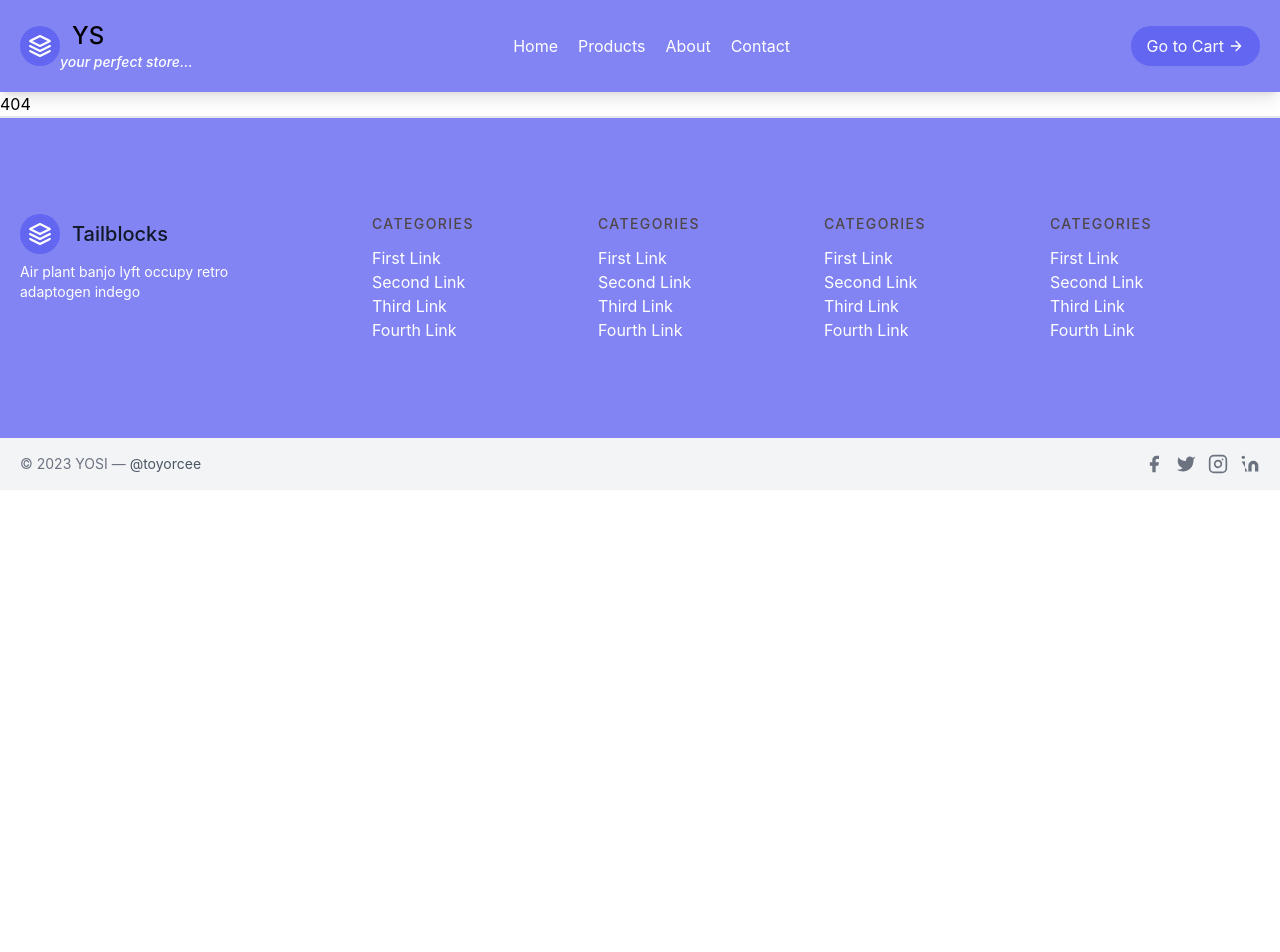
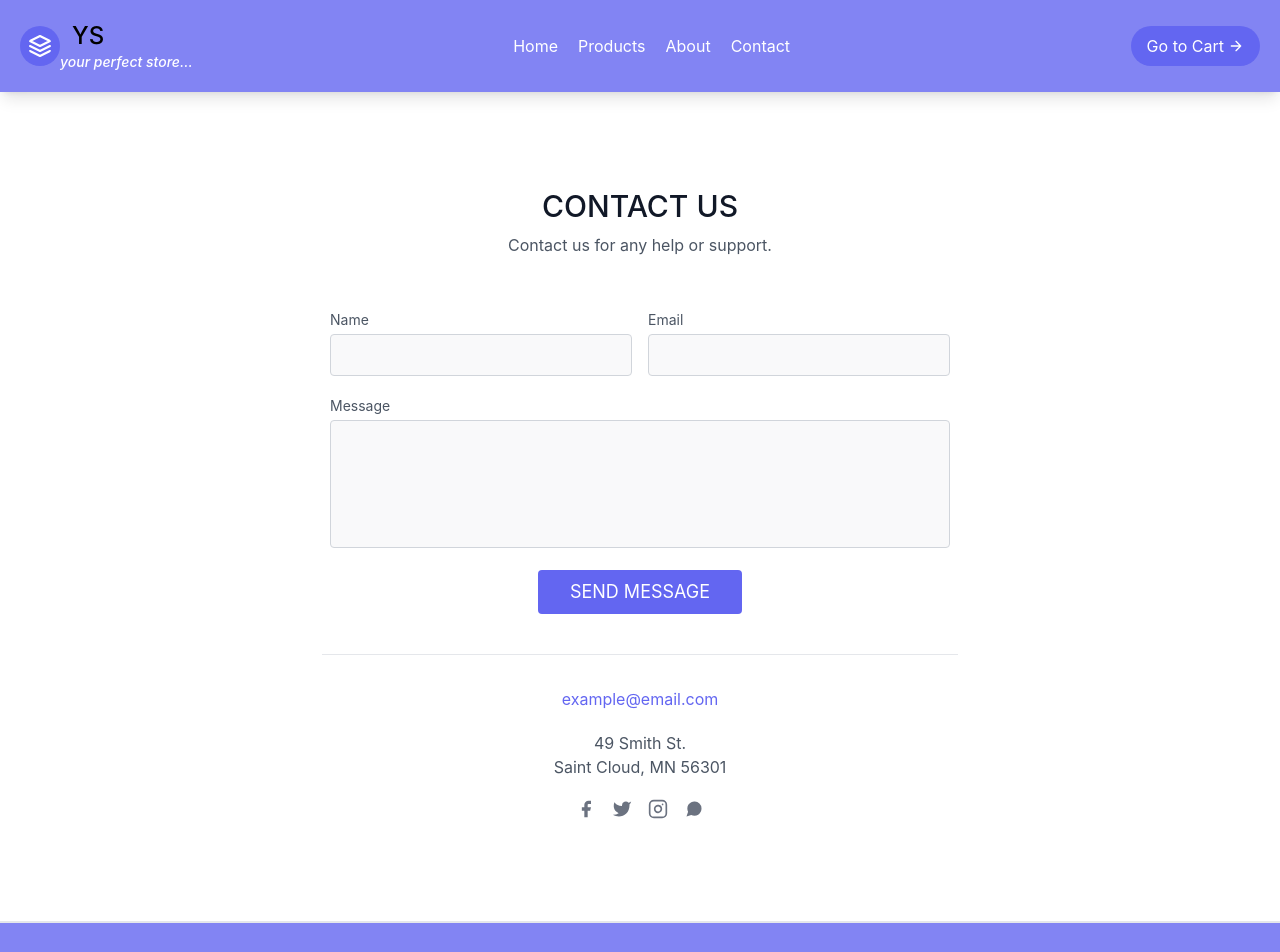
Before and after one commit to toyorcee/Techxtrostore, a React (Create React App) app: page /contact in a window 1280 px wide. Shown: the top 952 px of the page. Before the commit the page ends 800 px from the top, so only its background shows below. Built offline with nearby package versions, Linux system fonts and the light colour scheme.

Commit message:
About & Contact 18th Dec 2023

```diff
--- a/src/App.js
+++ b/src/App.js
@@ -1,27 +1,28 @@
-import './App.css';
-import Footer from './Components/Footer/Footer';
-import Header from './Components/Header/Header';
-import Home from './Modules/Home/Home';
+import "./App.css";
+import Footer from "./Components/Footer/Footer";
+import Header from "./Components/Header/Header";
+import Home from "./Modules/Home/Home";
 import { Routes, Route } from "react-router-dom";
-import Products from './Modules/Products/Products';
-import Product from './Modules/Product/Product';
-import CategoryProducts from './Modules/CategoryProducts/CategoryProducts';
-import Cart from './Modules/Cart/Cart';
-
-
+import Products from "./Modules/Products/Products";
+import Product from "./Modules/Product/Product";
+import CategoryProducts from "./Modules/CategoryProducts/CategoryProducts";
+import Cart from "./Modules/Cart/Cart";
+import About from "./Modules/About/About";
+import Contact from "./Modules/Contact/Contact";
 
 function App() {
   return (
     <div>
       <Header />
-        <Routes>
+      <Routes>
         <Route path="/" element={<Home />} />
         <Route path="/products/:id" element={<Product />} />
-        <Route path="/products" element={<Products/>} />
+        <Route path="/products" element={<Products />} />
         <Route path="/categories/:name" element={<CategoryProducts />} />
         <Route path="/cart" element={<Cart />} />
-        <Route path="/*" element={<div>404</div>} />
-        </Routes>
+        <Route path="/about" element={<About />} />
+        <Route path="/contact" element={<Contact />} />
+      </Routes>
       <Footer />
     </div>
   );
--- /dev/null
+++ b/src/Modules/About/About.jsx
@@ -0,0 +1,60 @@
+import React from "react";
+import aboutimg from "../../Assets/ecommerce-10.webp";
+
+const About = () => {
+  return (
+    <section className="text-gray-600 body-font">
+      <div className="container px-5 py-24 mx-auto flex flex-wrap">
+        <div className="flex flex-wrap -mx-4 mt-auto mb-auto lg:w-1/2 sm:w-2/3 content-start sm:pr-10">
+          <div className="w-full sm:p-4 px-4 mb-6">
+            <h1 className="title-font font-medium text-3xl mb-2 text-gray-900 font-weight: 800">
+              ABOUT US
+            </h1>
+            <div className="leading-relaxed">
+              Lorem ipsum dolor sit amet consectetur adipisicing elit.
+              Praesentium veniam suscipit adipisci voluptatibus nemo! Saepe amet
+              esse, est dignissimos officiis perspiciatis nemo odio quos porro
+              unde, enim recusandae in, et adipisci eius dolore! Quasi officiis
+              impedit animi sapiente atque ex inventore eos, quia unde
+              laboriosam necessitatibus quo facere! Doloribus cumque aliquid
+              voluptatibus, corrupti repellat voluptate.
+            </div>
+          </div>
+          <div className="p-4 sm:w-1/2 lg:w-1/4 w-1/2">
+            <h2 className="title-font font-medium text-3xl text-gray-900">
+              2.7K
+            </h2>
+            <p className="leading-relaxed">Users</p>
+          </div>
+          <div className="p-4 sm:w-1/2 lg:w-1/4 w-1/2">
+            <h2 className="title-font font-medium text-3xl text-gray-900">
+              1.8K
+            </h2>
+            <p className="leading-relaxed">Subscribes</p>
+          </div>
+          <div className="p-4 sm:w-1/2 lg:w-1/4 w-1/2">
+            <h2 className="title-font font-medium text-3xl text-gray-900">
+              450k
+            </h2>
+            <p className="leading-relaxed">Purchases</p>
+          </div>
+          <div className="p-4 sm:w-1/2 lg:w-1/4 w-1/2">
+            <h2 className="title-font font-medium text-3xl text-gray-900">
+              1200
+            </h2>
+            <p className="leading-relaxed">Products</p>
+          </div>
+        </div>
+        <div className="lg:w-1/2 sm:w-1/3 w-full rounded-lg overflow-hidden mt-6 sm:mt-0">
+          <img
+            className="object-cover object-center w-full h-full"
+            src={aboutimg}
+            alt="stats"
+          />
+        </div>
+      </div>
+    </section>
+  );
+};
+
+export default About;
--- a/src/Modules/Cart/Cart.jsx
+++ b/src/Modules/Cart/Cart.jsx
@@ -92,7 +92,7 @@
                     </span>
                     <div
                       href="#"
-                      className="font-semibold hover:text-red-500 text-gray-500 text-xs cursor-pointer"
+                      className="font-semibold hover:text-red-500 text-blue-500 text-xs cursor-pointer"
                       onClick={() => removeProduct(cart?.id)}
                     >
                       Remove
--- /dev/null
+++ b/src/Modules/Contact/Contact.jsx
@@ -0,0 +1,137 @@
+import React from "react";
+
+const Contact = () => {
+  return (
+    <section className="text-gray-600 body-font relative">
+      <div className="container px-5 py-24 mx-auto">
+        <div className="flex flex-col text-center w-full mb-12">
+          <h1 className="title-font font-medium text-3xl mb-2 text-gray-900 font-weight: 800">
+            CONTACT US
+          </h1>
+          <p className="lg:w-2/3 mx-auto leading-relaxed text-base">
+            Contact us for any help or support.
+          </p>
+        </div>
+        <div className="lg:w-1/2 md:w-2/3 mx-auto">
+          <div className="flex flex-wrap -m-2">
+            <div className="p-2 w-1/2">
+              <div className="relative">
+                <label for="name" className="leading-7 text-sm text-gray-600">
+                  Name
+                </label>
+                <input
+                  type="text"
+                  id="name"
+                  name="name"
+                  className="w-full bg-gray-100 bg-opacity-50 rounded border border-gray-300 focus:border-indigo-500 focus:bg-white focus:ring-2 focus:ring-indigo-200 text-base outline-none text-gray-700 py-1 px-3 leading-8 transition-colors duration-200 ease-in-out"
+                />
+              </div>
+            </div>
+            <div className="p-2 w-1/2">
+              <div className="relative">
+                <label for="email" className="leading-7 text-sm text-gray-600">
+                  Email
+                </label>
+                <input
+                  type="email"
+                  id="email"
+                  name="email"
+                  className="w-full bg-gray-100 bg-opacity-50 rounded border border-gray-300 focus:border-indigo-500 focus:bg-white focus:ring-2 focus:ring-indigo-200 text-base outline-none text-gray-700 py-1 px-3 leading-8 transition-colors duration-200 ease-in-out"
+                />
+              </div>
+            </div>
+            <div className="p-2 w-full">
+              <div className="relative">
+                <label
+                  for="message"
+                  className="leading-7 text-sm text-gray-600"
+                >
+                  Message
+                </label>
+                <textarea
+                  id="message"
+                  name="message"
+                  className="w-full bg-gray-100 bg-opacity-50 rounded border border-gray-300 focus:border-indigo-500 focus:bg-white focus:ring-2 focus:ring-indigo-200 h-32 text-base outline-none text-gray-700 py-1 px-3 resize-none leading-6 transition-colors duration-200 ease-in-out"
+                ></textarea>
+              </div>
+            </div>
+            <div className="p-2 w-full">
+              <button className="flex mx-auto text-white bg-indigo-500 border-0 py-2 px-8 focus:outline-none hover:bg-indigo-600 rounded text-lg">
+                SEND MESSAGE
+              </button>
+            </div>
+            <div className="p-2 w-full pt-8 mt-8 border-t border-gray-200 text-center">
+              <a className="text-indigo-500">example@email.com</a>
+              <p className="leading-normal my-5">
+                49 Smith St.
+                <br />
+                Saint Cloud, MN 56301
+              </p>
+              <span className="inline-flex">
+                <a className="text-gray-500">
+                  <svg
+                    fill="currentColor"
+                    stroke-linecap="round"
+                    stroke-linejoin="round"
+                    stroke-width="2"
+                    className="w-5 h-5"
+                    viewBox="0 0 24 24"
+                  >
+                    <path d="M18 2h-3a5 5 0 00-5 5v3H7v4h3v8h4v-8h3l1-4h-4V7a1 1 0 011-1h3z"></path>
+                  </svg>
+                </a>
+                <a className="ml-4 text-gray-500">
+                  <svg
+                    fill="currentColor"
+                    stroke-linecap="round"
+                    stroke-linejoin="round"
+                    stroke-width="2"
+                    className="w-5 h-5"
+                    viewBox="0 0 24 24"
+                  >
+                    <path d="M23 3a10.9 10.9 0 01-3.14 1.53 4.48 4.48 0 00-7.86 3v1A10.66 10.66 0 013 4s-4 9 5 13a11.64 11.64 0 01-7 2c9 5 20 0 20-11.5a4.5 4.5 0 00-.08-.83A7.72 7.72 0 0023 3z"></path>
+                  </svg>
+                </a>
+                <a className="ml-4 text-gray-500">
+                  <svg
+                    fill="none"
+                    stroke="currentColor"
+                    stroke-linecap="round"
+                    stroke-linejoin="round"
+                    stroke-width="2"
+                    className="w-5 h-5"
+                    viewBox="0 0 24 24"
+                  >
+                    <rect
+                      width="20"
+                      height="20"
+                      x="2"
+                      y="2"
+                      rx="5"
+                      ry="5"
+                    ></rect>
+                    <path d="M16 11.37A4 4 0 1112.63 8 4 4 0 0116 11.37zm1.5-4.87h.01"></path>
+                  </svg>
+                </a>
+                <a className="ml-4 text-gray-500">
+                  <svg
+                    fill="currentColor"
+                    stroke-linecap="round"
+                    stroke-linejoin="round"
+                    stroke-width="2"
+                    className="w-5 h-5"
+                    viewBox="0 0 24 24"
+                  >
+                    <path d="M21 11.5a8.38 8.38 0 01-.9 3.8 8.5 8.5 0 01-7.6 4.7 8.38 8.38 0 01-3.8-.9L3 21l1.9-5.7a8.38 8.38 0 01-.9-3.8 8.5 8.5 0 014.7-7.6 8.38 8.38 0 013.8-.9h.5a8.48 8.48 0 018 8v.5z"></path>
+                  </svg>
+                </a>
+              </span>
+            </div>
+          </div>
+        </div>
+      </div>
+    </section>
+  );
+};
+
+export default Contact;
```
